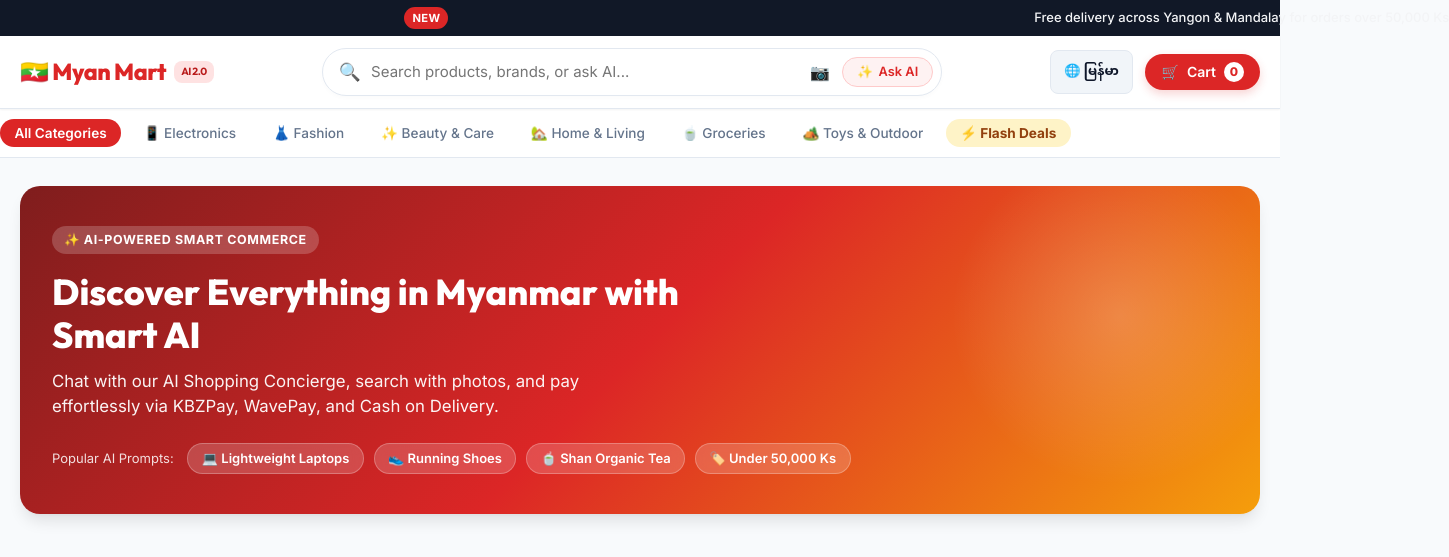
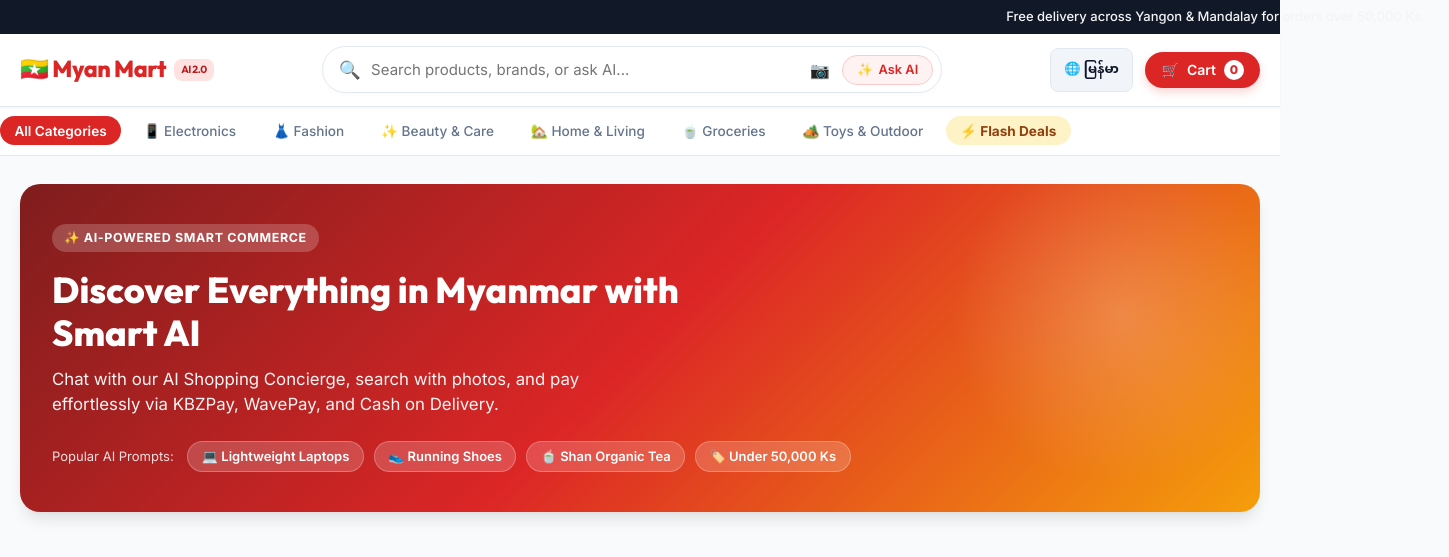
Before and after one commit to mtheintburmese-dotcom/myan.com, a plain HTML site: page index.html in a window 1280 px wide. Shown: the top 557 px of the page, 1449 px wide, since content can reach past the window. Drawn offline with Linux system fonts and the light colour scheme.

Commit message:
Update index.html

```diff
--- a/index.html
+++ b/index.html
@@ -21,7 +21,6 @@
 
   <!-- Top Announcement Bar -->
   <aside class="top-announcement">
-    <span class="badge-pill">NEW</span>
     <span data-i18n="announcement">Free delivery across Yangon & Mandalay for orders over 50,000 Ks</span>
   </aside>
 
```
